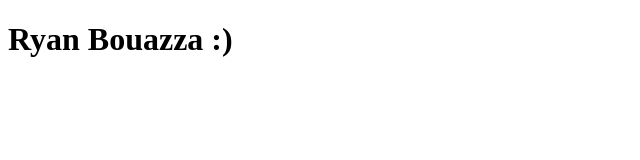
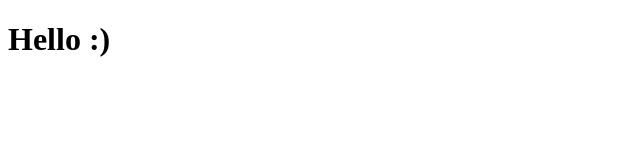
Before and after one commit to RyanBouazza/RyanBouazza.github.io, a plain HTML site: page index.html in a window 1280 px wide. Shown: the whole page, without its empty margins (0-640 px from the left). Drawn offline with Linux system fonts and the light colour scheme.

Commit message:
Test commit

```diff
--- a/index.html
+++ b/index.html
@@ -5,7 +5,7 @@
 </head>
 <body>
   <h1>
-    Ryan Bouazza :)
+    Hello :)
   </h1>
 </body>
 </html>
```
